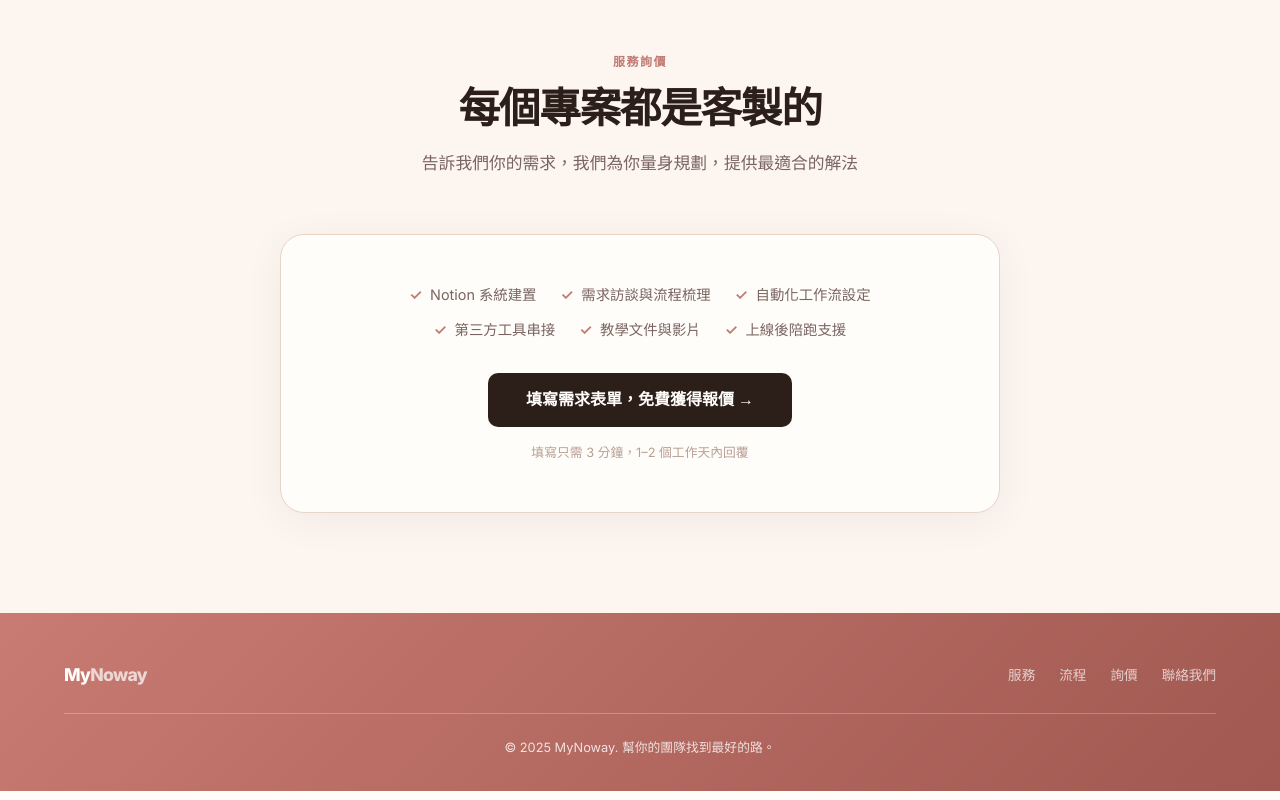
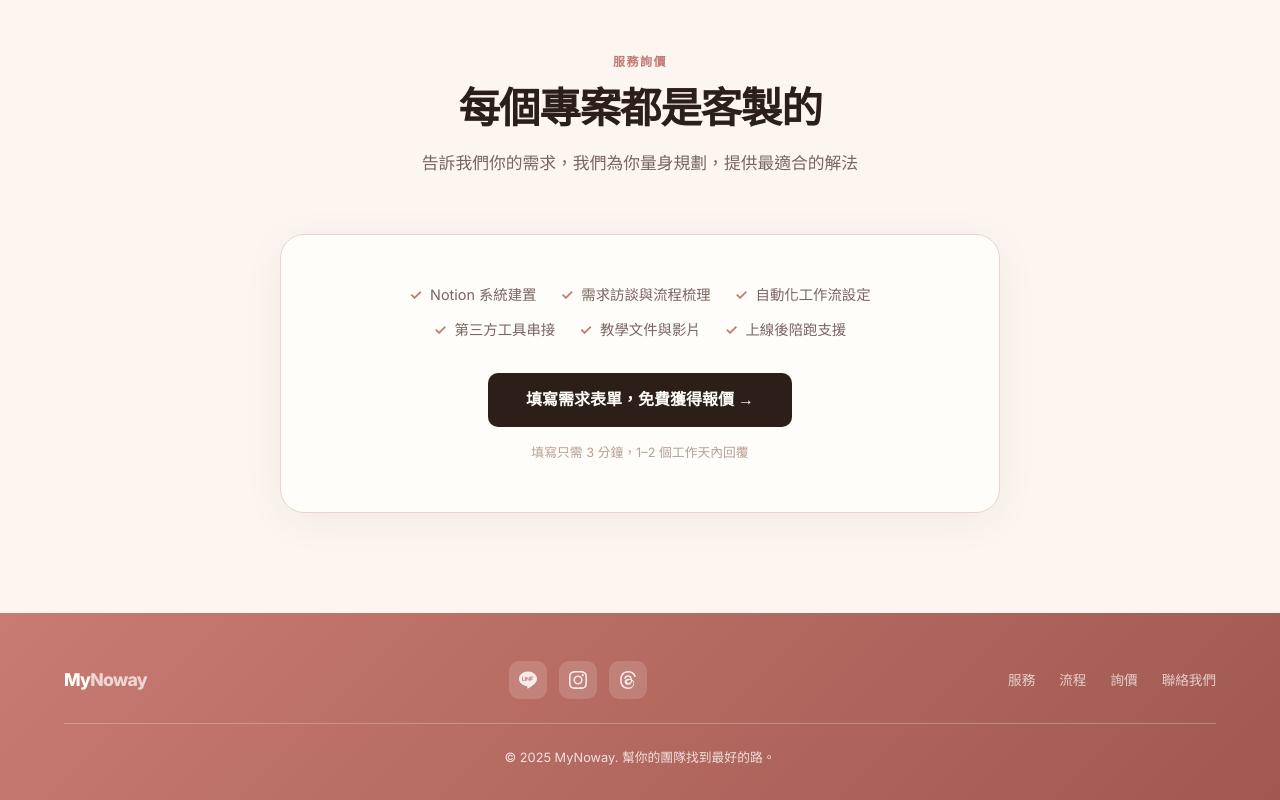
Before and after one commit to ariel11021/mynoway-website-2026-04, a plain HTML site: page index.html in a window 1280 px wide. Shown: the part 3712-4512 px from the top of the page. Drawn offline with Linux system fonts and the light colour scheme.

Commit message:
新增 social icons、favicon、CTA 導流 Line@
- Footer 加入 LINE / Instagram / Threads icon
- Favicon 使用圓形品牌 logo
- 所有 contact.html 按鈕改導向 Line@（https://lin.ee/Lxmw7oD2）
- 加入 style-guide.md 設計規範文件

Co-Authored-By: Claude Sonnet 4.6 <noreply@anthropic.com>

```diff
--- a/index.html
+++ b/index.html
@@ -4,6 +4,7 @@
   <meta charset="UTF-8" />
   <meta name="viewport" content="width=device-width, initial-scale=1.0" />
   <title>MyNoway — 為你的團隊打造專屬 Notion 系統</title>
+  <link rel="icon" type="image/png" href="MN logo small副本.png">
   <link rel="preconnect" href="https://fonts.googleapis.com" />
   <link rel="preconnect" href="https://fonts.gstatic.com" crossorigin />
   <link href="https://fonts.googleapis.com/css2?family=Inter:wght@300;400;500;600;700;800&display=swap" rel="stylesheet" />
@@ -671,6 +672,35 @@
       text-align: center;
     }
 
+    .footer-social {
+      display: flex;
+      gap: 0.75rem;
+      align-items: center;
+    }
+
+    .footer-social a {
+      width: 38px; height: 38px;
+      display: flex;
+      align-items: center;
+      justify-content: center;
+      background: rgba(255,255,255,0.15);
+      border-radius: 10px;
+      color: rgba(255,255,255,0.85);
+      text-decoration: none;
+      transition: background 0.2s, color 0.2s, transform 0.15s;
+    }
+
+    .footer-social a:hover {
+      background: rgba(255,255,255,0.3);
+      color: white;
+      transform: translateY(-2px);
+    }
+
+    .footer-social svg {
+      width: 18px; height: 18px;
+      fill: currentColor;
+    }
+
     /* ── RESPONSIVE ── */
     @media (max-width: 768px) {
       nav ul { display: none; }
@@ -687,6 +717,8 @@
       .footer-inner { flex-direction: column; text-align: center; }
 
       .footer-links { justify-content: center; }
+
+      .footer-social { justify-content: center; }
     }
   </style>
 </head>
@@ -700,7 +732,7 @@
     <li><a href="#how">流程</a></li>
     <li><a href="#why">為什麼選我們</a></li>
     <li><a href="#pricing">詢價</a></li>
-    <li><a href="contact.html" class="nav-cta">免費諮詢</a></li>
+    <li><a href="https://lin.ee/Lxmw7oD2" target="_blank" rel="noopener" class="nav-cta">免費諮詢</a></li>
   </ul>
 </nav>
 
@@ -714,7 +746,7 @@
       告別混亂的資料夾、重複的工作、找不到的文件。
     </p>
     <div class="hero-actions">
-      <a href="contact.html" class="btn-primary">免費預約諮詢</a>
+      <a href="https://lin.ee/Lxmw7oD2" target="_blank" rel="noopener" class="btn-primary">免費預約諮詢</a>
       <a href="#services" class="btn-secondary">了解服務內容</a>
     </div>
     <div class="hero-stats">
@@ -969,7 +1001,7 @@
       <li>教學文件與影片</li>
       <li>上線後陪跑支援</li>
     </ul>
-    <a href="contact.html" class="btn-enquiry">填寫需求表單，免費獲得報價 →</a>
+    <a href="https://lin.ee/Lxmw7oD2" target="_blank" rel="noopener" class="btn-enquiry">填寫需求表單，免費獲得報價 →</a>
     <p class="enquiry-note">填寫只需 3 分鐘，1–2 個工作天內回覆</p>
   </div>
 </section>
@@ -978,6 +1010,26 @@
 <footer>
   <div class="footer-inner">
     <div class="footer-logo">My<span>Noway</span></div>
+    <div class="footer-social">
+      <!-- LINE -->
+      <a href="https://lin.ee/Lxmw7oD2" target="_blank" rel="noopener" aria-label="LINE">
+        <svg viewBox="0 0 24 24" xmlns="http://www.w3.org/2000/svg">
+          <path d="M24 10.304c0-5.369-5.383-9.738-12-9.738-6.616 0-12 4.369-12 9.738 0 4.814 4.269 8.846 10.036 9.608.391.084.922.258 1.057.592.121.303.079.771.038 1.087l-.164 1.026c-.045.303-.24 1.193 1.049.649 1.291-.542 6.916-4.104 9.437-7.023C23.178 14.282 24 12.421 24 10.304zm-17.022 2.818h-2.38a.633.633 0 01-.633-.633V8.108a.633.633 0 011.266 0v3.748h1.747a.633.633 0 010 1.266zm1.997 0a.633.633 0 01-1.266 0V8.108a.633.633 0 011.266 0v5.014zm4.872 0a.634.634 0 01-.507-.254l-2.44-3.317v2.938a.633.633 0 01-1.266 0V8.108a.633.633 0 01.507-.254.631.631 0 01.507.254l2.44 3.317V8.108a.633.633 0 011.266 0v5.014a.634.634 0 01-.507.254zm4.153-3.122a.633.633 0 010 1.266H16.25v1.222a.633.633 0 01-1.266 0V8.108a.633.633 0 01.633-.633H18a.633.633 0 010 1.266h-1.75v1.259H18z"/>
+        </svg>
+      </a>
+      <!-- Instagram -->
+      <a href="https://www.instagram.com/mynoway_/" target="_blank" rel="noopener" aria-label="Instagram">
+        <svg viewBox="0 0 24 24" xmlns="http://www.w3.org/2000/svg">
+          <path d="M12 2.163c3.204 0 3.584.012 4.85.07 3.252.148 4.771 1.691 4.919 4.919.058 1.265.069 1.645.069 4.849 0 3.205-.012 3.584-.069 4.849-.149 3.225-1.664 4.771-4.919 4.919-1.266.058-1.644.07-4.85.07-3.204 0-3.584-.012-4.849-.07-3.26-.149-4.771-1.699-4.919-4.92-.058-1.265-.07-1.644-.07-4.849 0-3.204.013-3.583.07-4.849.149-3.227 1.664-4.771 4.919-4.919 1.266-.057 1.645-.069 4.849-.069zm0-2.163c-3.259 0-3.667.014-4.947.072-4.358.2-6.78 2.618-6.98 6.98C.014 8.333 0 8.741 0 12c0 3.259.014 3.668.072 4.948.2 4.358 2.618 6.78 6.98 6.98C8.333 23.986 8.741 24 12 24c3.259 0 3.668-.014 4.948-.072 4.354-.2 6.782-2.618 6.979-6.98.059-1.28.073-1.689.073-4.948 0-3.259-.014-3.667-.072-4.947-.196-4.354-2.617-6.78-6.979-6.98C15.668.014 15.259 0 12 0zm0 5.838a6.162 6.162 0 100 12.324 6.162 6.162 0 000-12.324zM12 16a4 4 0 110-8 4 4 0 010 8zm6.406-11.845a1.44 1.44 0 100 2.881 1.44 1.44 0 000-2.881z"/>
+        </svg>
+      </a>
+      <!-- Threads -->
+      <a href="https://www.threads.net/@mynoway_?hl=zh-tw" target="_blank" rel="noopener" aria-label="Threads">
+        <svg viewBox="0 0 24 24" xmlns="http://www.w3.org/2000/svg">
+          <path d="M12.186 24h-.007c-3.581-.024-6.334-1.205-8.184-3.509C2.35 18.44 1.5 15.586 1.472 12.01v-.017c.03-3.579.879-6.43 2.525-8.482C5.852 1.205 8.6.024 12.18 0h.014c2.746.02 5.043.725 6.826 2.098 1.677 1.29 2.858 3.13 3.509 5.467l-2.04.569c-1.104-3.96-3.898-5.984-8.304-6.015-2.91.022-5.11.936-6.54 2.717C4.307 6.504 3.616 8.914 3.589 12c.027 3.086.718 5.496 2.057 7.164 1.43 1.781 3.631 2.695 6.54 2.717 2.623-.02 4.358-.631 5.8-2.045 1.647-1.613 1.618-3.593 1.09-4.798-.31-.71-.873-1.3-1.634-1.75-.192 1.352-.622 2.446-1.284 3.272-.886 1.102-2.14 1.704-3.73 1.79-1.202.065-2.361-.218-3.259-.801-1.063-.689-1.685-1.74-1.752-2.964-.065-1.19.408-2.285 1.33-3.082.88-.76 2.119-1.207 3.583-1.291a13.853 13.853 0 013.02.142c-.126-.742-.375-1.332-.75-1.757-.513-.583-1.313-.879-2.376-.884h-.068c-.837 0-1.54.208-2.082.619-.69.52-1.095 1.296-1.172 2.264l-2.052-.17c.113-1.518.752-2.858 1.808-3.67.879-.668 1.994-1.02 3.232-1.02h.105c1.668.007 3.016.538 3.905 1.537.826.93 1.263 2.254 1.3 3.934 1.148.614 2.031 1.43 2.6 2.726.879 2.011.819 4.856-1.457 7.089C17.18 23.256 15.147 23.98 12.186 24zm.984-11.453c-.763 0-1.494.139-2.055.44-.537.292-.82.717-.791 1.232.026.48.282.884.72 1.165.514.333 1.22.49 2.074.441 1.057-.057 1.828-.48 2.292-1.253.365-.609.564-1.42.584-2.39a11.99 11.99 0 00-2.824-.635z"/>
+        </svg>
+      </a>
+    </div>
     <ul class="footer-links">
       <li><a href="#services">服務</a></li>
       <li><a href="#how">流程</a></li>
```
Also changed, not shown: 20250930 MyNoway logo 1.png (added), MN logo small.png (added), MN logo small副本.png (added), 1 other file.
